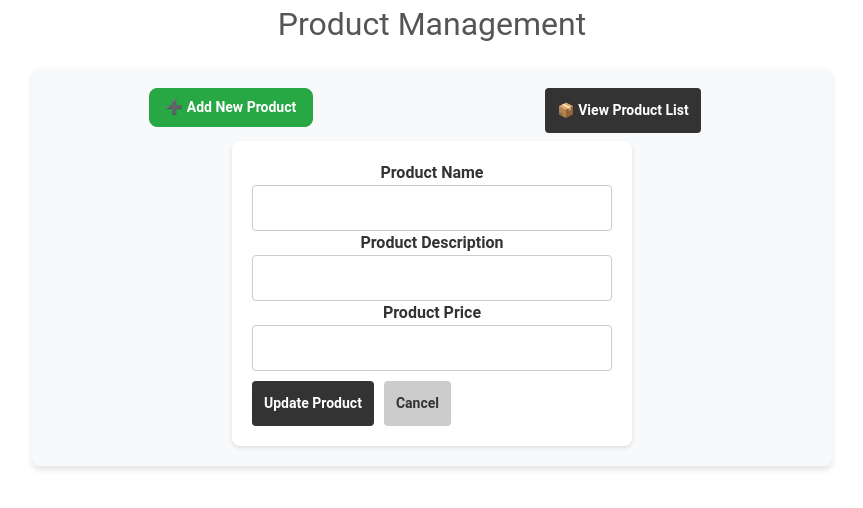
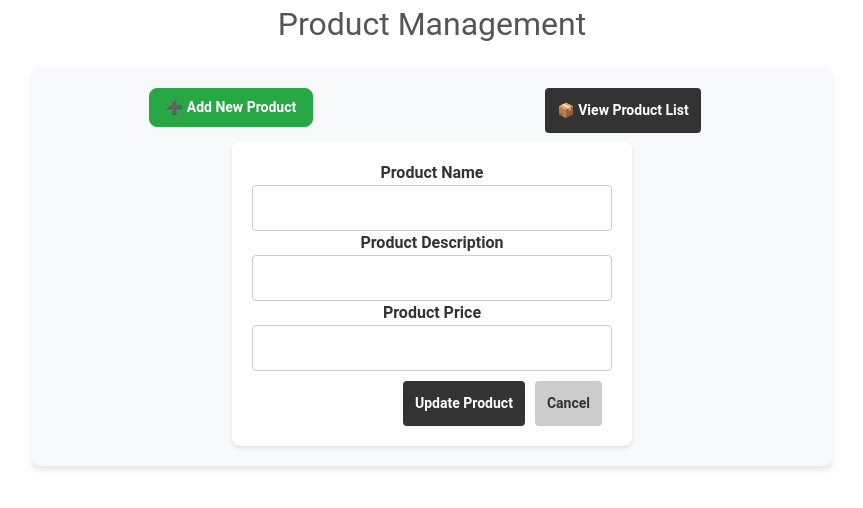
Before and after one commit to ranadaivan/ITEW6ACT2, a Vue app: page /edit-product/1 in a window 1280 px wide. Shown: the top 508 px of the page, without its empty margins (208-1071 px from the left). Built offline with nearby package versions, Linux system fonts and the light colour scheme; the HTML template or start-up script is replaced by a standard one.

Commit message:
Moving buttons

```diff
--- a/src/components/EditProduct.vue
+++ b/src/components/EditProduct.vue
@@ -103,7 +103,7 @@ body {
 
 .buttons-container {
   display: flex;
-  justify-content: flex-start;
+  justify-content: flex-end;
   margin-top: 10px;
 }
 </style>
```
